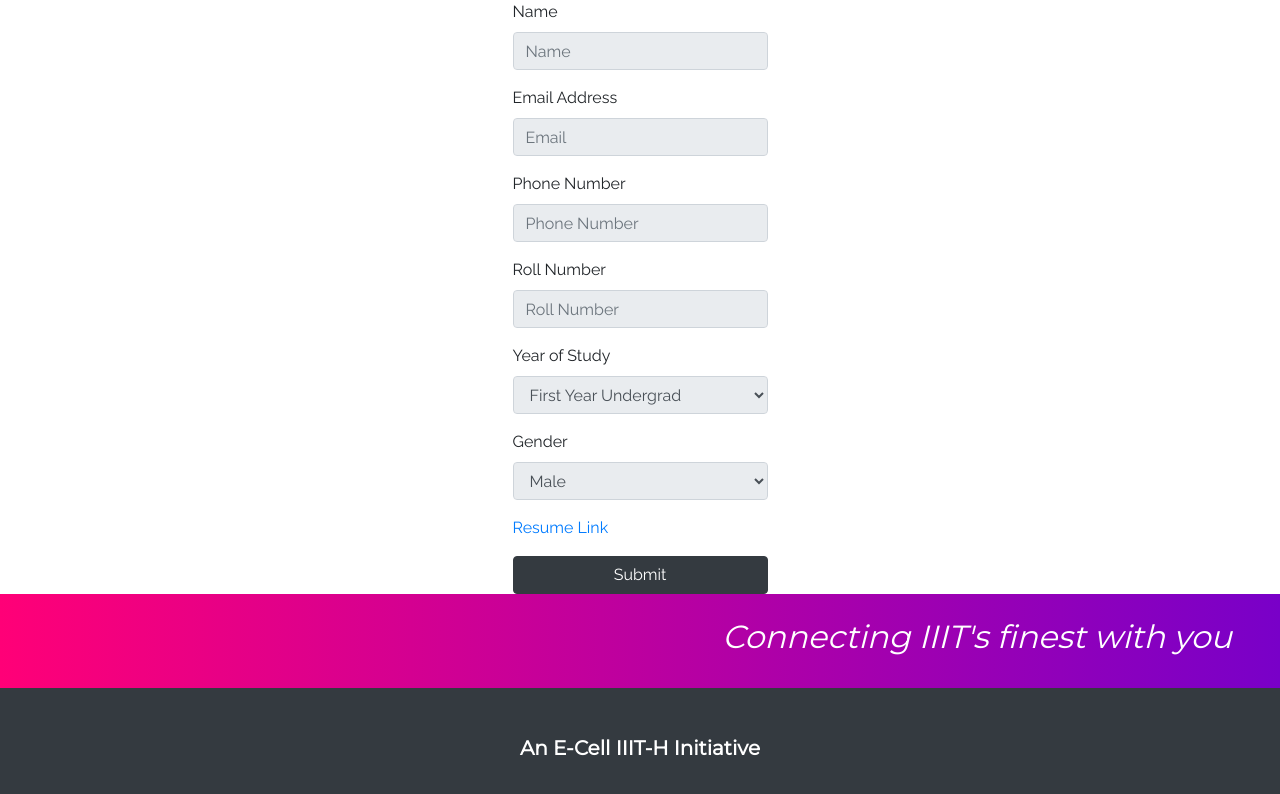
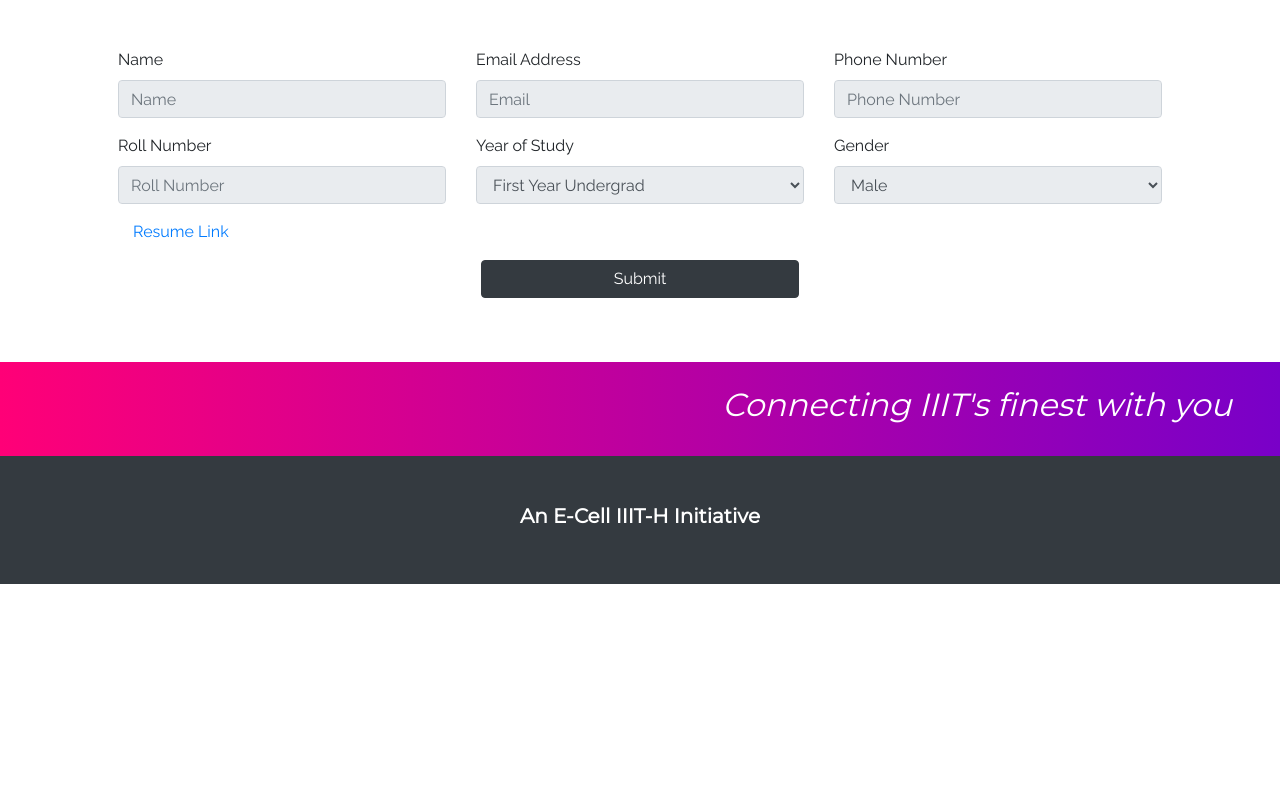
Before and after one commit to IIIT-ECell/campus_works, a React (Create React App) app in the folder tfront/: page /cworks/student/profile/1 in a window 1280 px wide. Shown: the top 794 px of the page. Built offline with nearby package versions, Linux system fonts and the light colour scheme; no server answers.

Commit message:
student profile looks better

```diff
--- a/tfront/src/components/StudentProfile.jsx
+++ b/tfront/src/components/StudentProfile.jsx
@@ -1,5 +1,5 @@
 import React,{ Component } from "react";
-import { Form } from "react-bootstrap";
+import { Form, Row } from "react-bootstrap";
 import NavStudent from './NavStudent';
 import axios from "axios";
 import NavCompany from "./NavCompany";
@@ -73,26 +73,29 @@ class StudentProfile extends Component{
                 <div>
                 {localStorage.getItem('type')==1 && <NavStudent></NavStudent>}
                 {localStorage.getItem('type')==2 && <NavCompany></NavCompany>}
-                <div className="d-flex justify-content-center align-items-center">
+                <div className="container-flex justify-content-center align-items-center">
                     <div className="my-auto">
-                    <Form onSubmit={this.handleSubmit}>
-                        <Form.Group controlId="formName">
+                    <Form onSubmit={this.handleSubmit} className="container p-5">
+                        <div className="row">
+                            <Form.Group controlId="formName" className="col-md-4">
                                 <Form.Label>Name</Form.Label>
                                 <Form.Control type="text" id="name" disabled onChange={this.handleChange} placeholder="Name" value={this.state.user.first_name}/>
                             </Form.Group>
-                        <Form.Group controlId="formEmail">
+                            <Form.Group controlId="formEmail" className="col-md-4">
                                 <Form.Label>Email Address</Form.Label>
                                 <Form.Control type="email" id="email" disabled onChange={this.handleChange} placeholder="Email" value={this.state.user.email}/>
                             </Form.Group>
-                        <Form.Group controlId="formPhoneNumber">
+                            <Form.Group controlId="formPhoneNumber" className="col-md-4">
                                 <Form.Label>Phone Number</Form.Label>
                                 <Form.Control type="number" id="phone_number" disabled onChange={this.handleChange} placeholder="Phone Number" value={this.state.student.phone_number}/>
                             </Form.Group>
-                        <Form.Group controlId="formRollNumber">
+                        </div>
+                        <Row>
+                            <Form.Group controlId="formRollNumber" className="col-md-4">
                                 <Form.Label>Roll Number</Form.Label>
                                 <Form.Control type="number" id="student_id" disabled onChange={this.handleChange} placeholder="Roll Number" value={this.state.student.student_id}/>
                             </Form.Group>
-                        <Form.Group controlId="formStudy">
+                            <Form.Group controlId="formStudy" className="col-md-4">
                                 <Form.Label>Year of Study</Form.Label>
                                 <Form.Control as="select" id="year_of_study" disabled onChange={this.handleChange} placeholder="Gender" value={this.state.student.year_of_study}>
                                 <option value="1">First Year Undergrad</option>
@@ -102,7 +105,7 @@ class StudentProfile extends Component{
                                 <option value="5">Postgrads (5th year DD, PG+)</option>
                                 </Form.Control>
                             </Form.Group>
-                        <Form.Group controlId="formGender">
+                            <Form.Group controlId="formGender" className="col-md-4">
                                 <Form.Label>Gender</Form.Label>
                                 <Form.Control as="select" id="gender" disabled onChange={this.handleChange} value={this.state.student.gender}>
                                     <option value="M">Male</option>
@@ -111,10 +114,11 @@ class StudentProfile extends Component{
                                     <option value="N">Prefer not to say</option>
                                 </Form.Control>
                             </Form.Group>
-                        <Form.Group controlId="formResume">
+                        </Row>
+                        <Form.Group controlId="formResume" className="col-md-4">
                             <a href={"https://campusworks.pythonanywhere.com/resume?id="+this.props.match.params.student_id} target="_blank">Resume Link</a>
                         </Form.Group>
-                        {this.state.formSubmitted===false && <button type="submit" className="btn btn-dark w-100" onClick={this.handleSubmit}>Submit</button>}
+                        {this.state.formSubmitted===false && <p className="col-md-4 offset-md-4"><button type="submit" className="btn btn-dark w-100" onClick={this.handleSubmit}>Submit</button></p>}
                      </Form>
                     </div>
                 </div>
```
Lines whose indentation alone changed are shown as unchanged.
